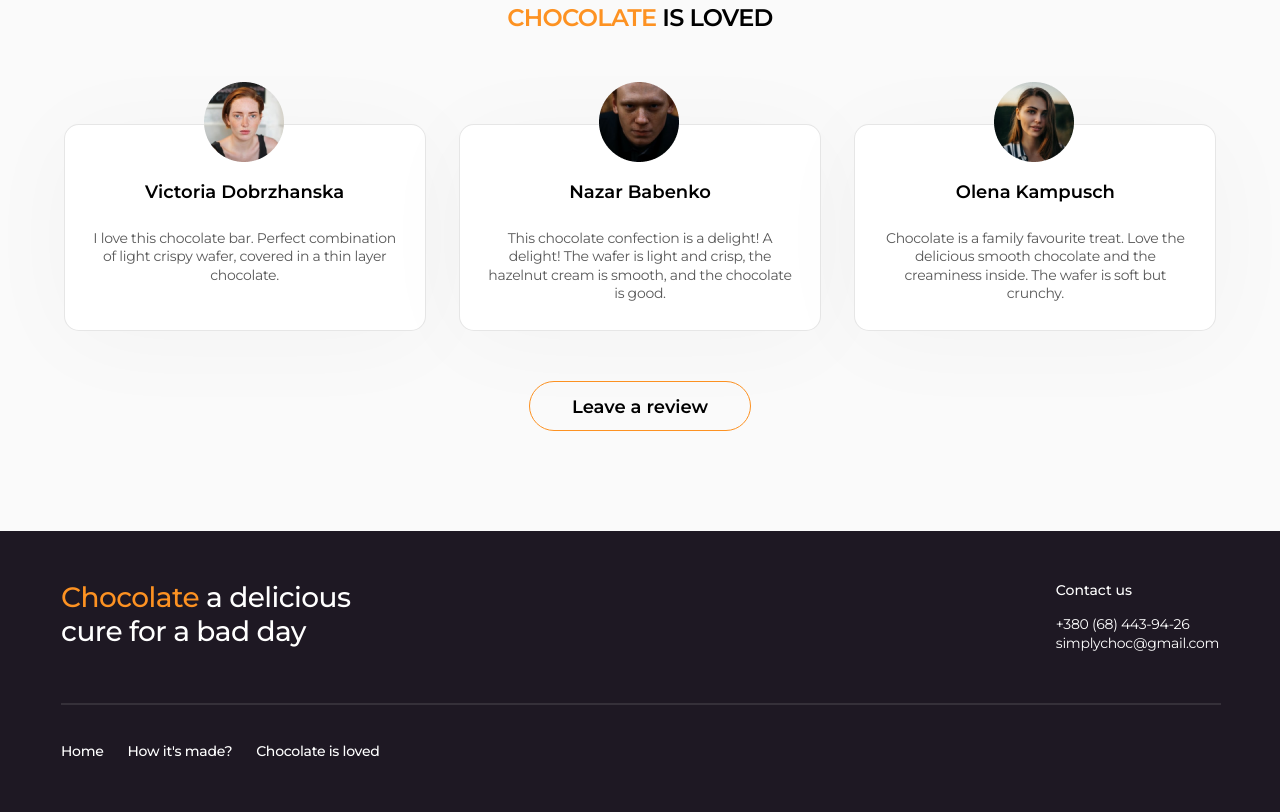
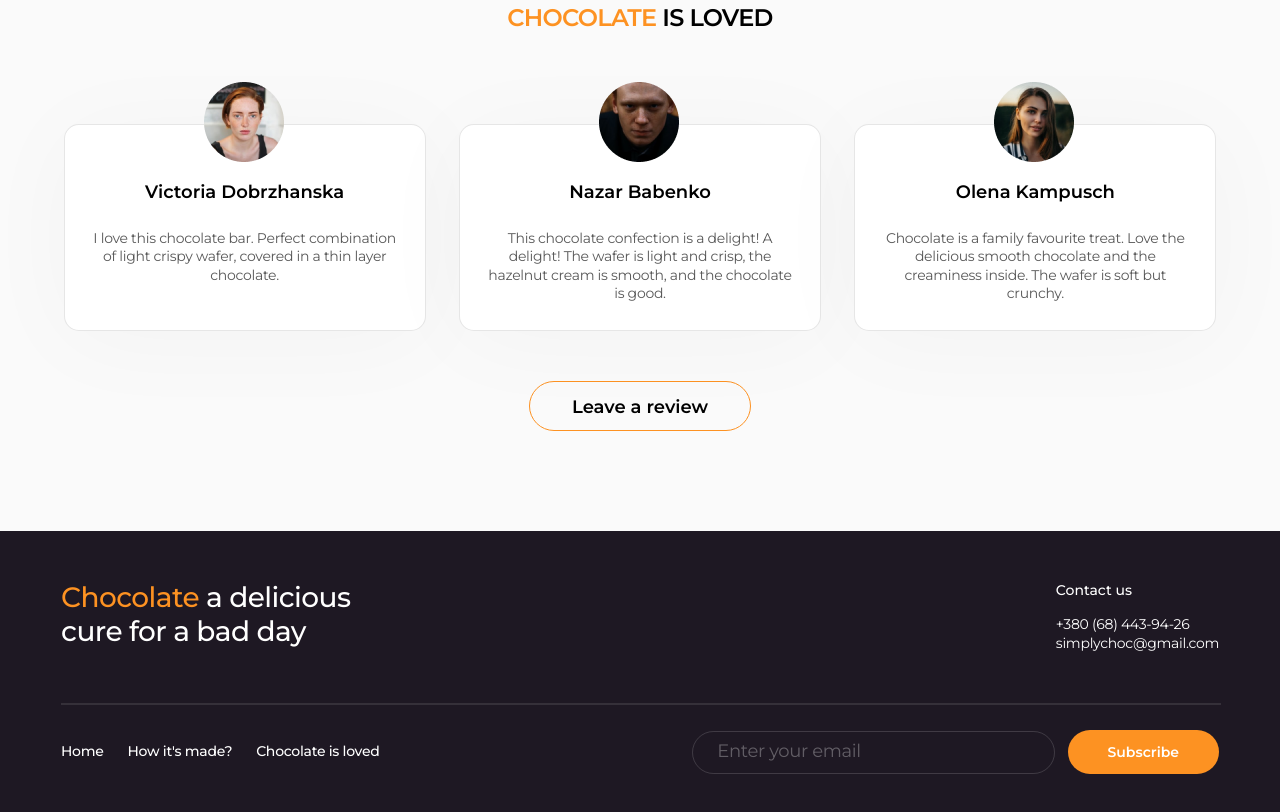
Before and after one commit to llizzokk/simply-chocolate, a plain HTML site: page index.html in a window 1280 px wide. Shown: the part 2327-3139 px from the top of the page. Drawn offline with Linux system fonts and the light colour scheme.

Commit message:
update css

```diff
--- a/index.html
+++ b/index.html
@@ -294,6 +294,10 @@
                         </li>
                     </ul>
                 </nav>
+                <form class="footer-subscribe">
+                    <input class="footer-subscribe-input" type="email" name="email" placeholder="Enter your email" />
+                    <button class="footer-subscribe-btn" type="button">Subscribe</button>
+                </form>
             </div>
         </div>
     </footer>
--- a/styles/style.css
+++ b/styles/style.css
@@ -525,6 +525,10 @@ footer {
 .footer-add-list-link:hover {
   color: #fd9222;
 }
+.footer-bottom {
+  display: flex;
+  align-items: center;
+}
 .footer-bottom-nav-list {
   display: flex;
   gap: 24px;
@@ -543,3 +547,37 @@ footer {
 .footer-nav-list-link:hover {
   color: #fd9222;
 }
+.footer-subscribe {
+  margin-left: auto;
+}
+.footer-subscribe-input {
+  background-color: transparent;
+  border: 1.5px solid rgba(255, 255, 255, 0.15);
+  border-radius: 30px;
+  padding: 13px 24px;
+  width: 313px;
+  margin-right: 8px;
+}
+.footer-subscribe-input::placeholder {
+  font-family: "Montserrat", sans-serif;
+  font-weight: 400;
+  font-size: 18px;
+  letter-spacing: -0.02em;
+  color: rgba(255, 255, 255, 0.3);
+}
+.footer-subscribe-btn {
+  font-family: "Montserrat", sans-serif;
+  border: 0;
+  background-color: #fd9222;
+  border-radius: 100px;
+  font-weight: 600;
+  font-size: 14px;
+  color: white;
+  padding: 13px 40px;
+  transition: background-color 250ms cubic-bezier(0.175, 0.885, 0.32, 1.275),
+    color 250ms cubic-bezier(0.175, 0.885, 0.32, 1.275);
+}
+.footer-subscribe-btn:hover {
+  background-color: #fcf1e0;
+  color: #fd9222;
+}
```
